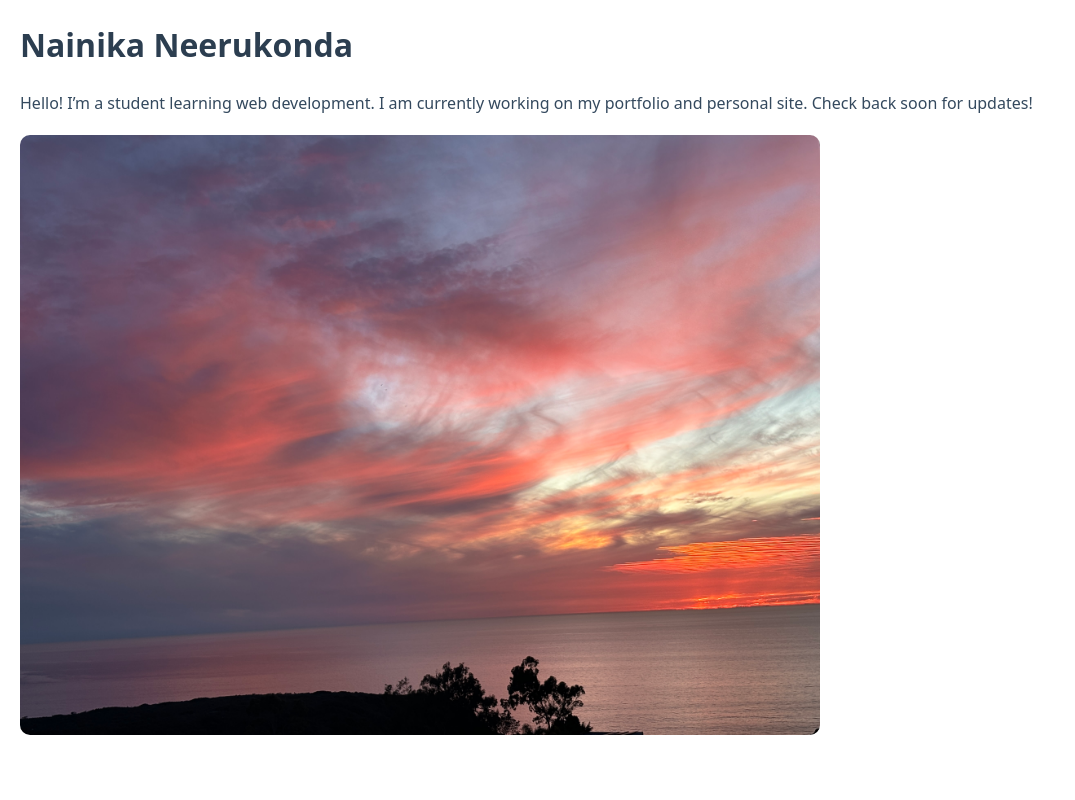
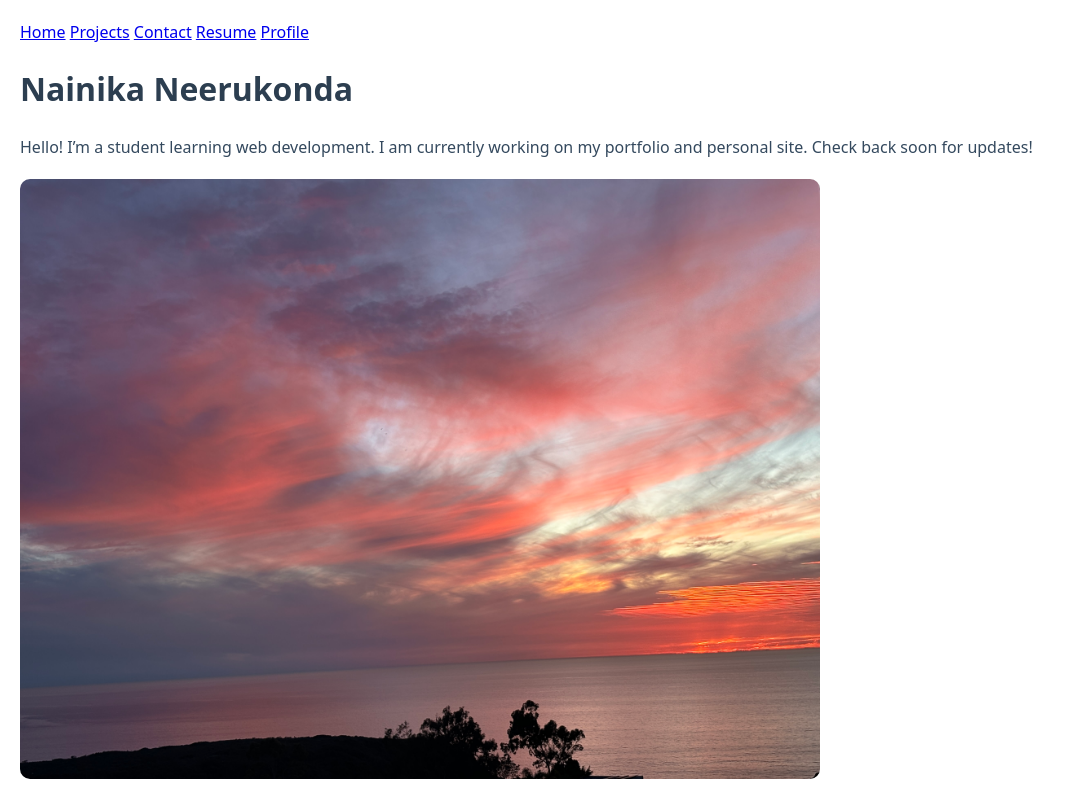
Before and after one commit to NainikaSai09/DSC106_Lab1_portfolio, a plain HTML site: page index.html in a window 1280 px wide. Shown: the whole page, without its empty margins (0-1075 px from the left). Drawn offline with Linux system fonts and the light colour scheme.

Commit message:
Links added
Links added to the head of the webpage

```diff
--- a/index.html
+++ b/index.html
@@ -7,6 +7,13 @@
     <link rel="stylesheet" href="style.css">
 </head>
 <body>
+    <nav>
+        <a href="../index.html">Home</a>
+        <a href="../projects/">Projects</a>
+        <a href="../contact/">Contact</a>
+        <a href="../resume/">Resume</a>
+        <a href="https://github.com/NainikaSai09" target="_blank">Profile</a>
+    </nav>
     <h1>Nainika Neerukonda</h1>
     <p>Hello! I’m a student learning web development. I am currently working on my portfolio and personal site. Check back soon for updates! </p>
     <img src="images/sky.jpg" alt="This is a picture I clicked from my dorm room in 2024 of the sky over the Pacific Ocean. It looked like a painting with natural pink, orange, and purple strokes, truly surreal and breathtaking." width="800">
```
Also changed, not shown: contact/index.html (+1 -0 lines), projects/index.html (+1 -0 lines).
